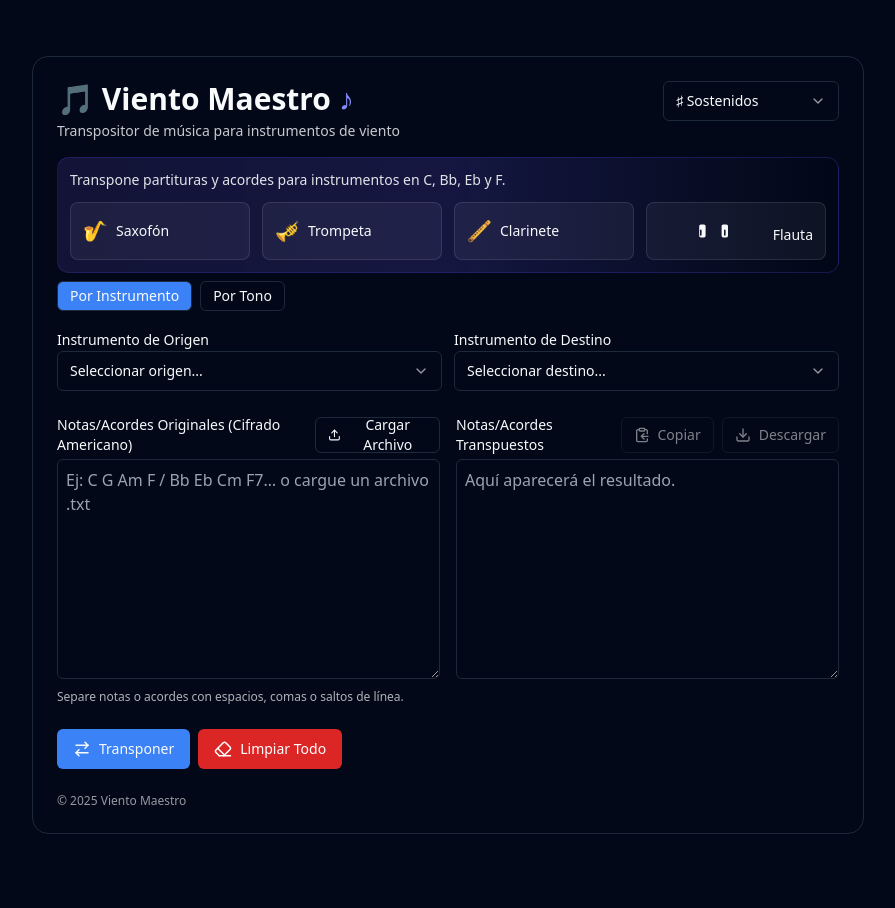
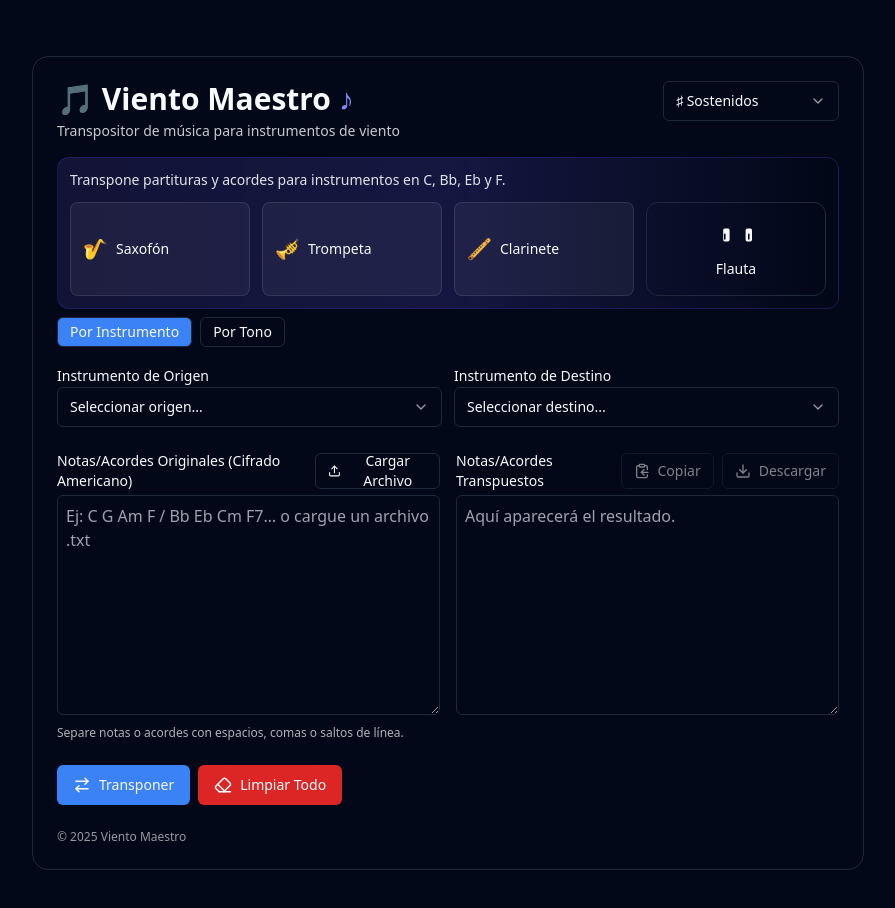
Before and after one commit to chgonzaster-stack/vientomaestro, a Next.js app: page / in a window 1280 px wide. Shown: the top 908 px of the page, without its empty margins (192-1087 px from the left). Built offline with nearby package versions, Linux system fonts and the light colour scheme.

Commit message:
fix: TabsContent sin className; banner emojis; Select overlay y highlight

```diff
--- a/app/page.tsx
+++ b/app/page.tsx
@@ -208,8 +208,8 @@ export default function TransposerPage() {
                 <span className="text-xl">🪈</span>
                 <span className="text-sm">Clarinete</span>
               </div>
-              <div className="rounded-lg border border-white/10 bg-white/5 p-3 flex items-center gap-2">
-              {/* Flauta – SVG simple minimalista */}
+			  <div className="rounded-xl border bg-card p-4 text-center shadow-sm">
+               {/* Flauta – SVG simple minimalista */}
               <svg
                 xmlns="http://www.w3.org/2000/svg"
                 viewBox="0 0 640 512"
```
